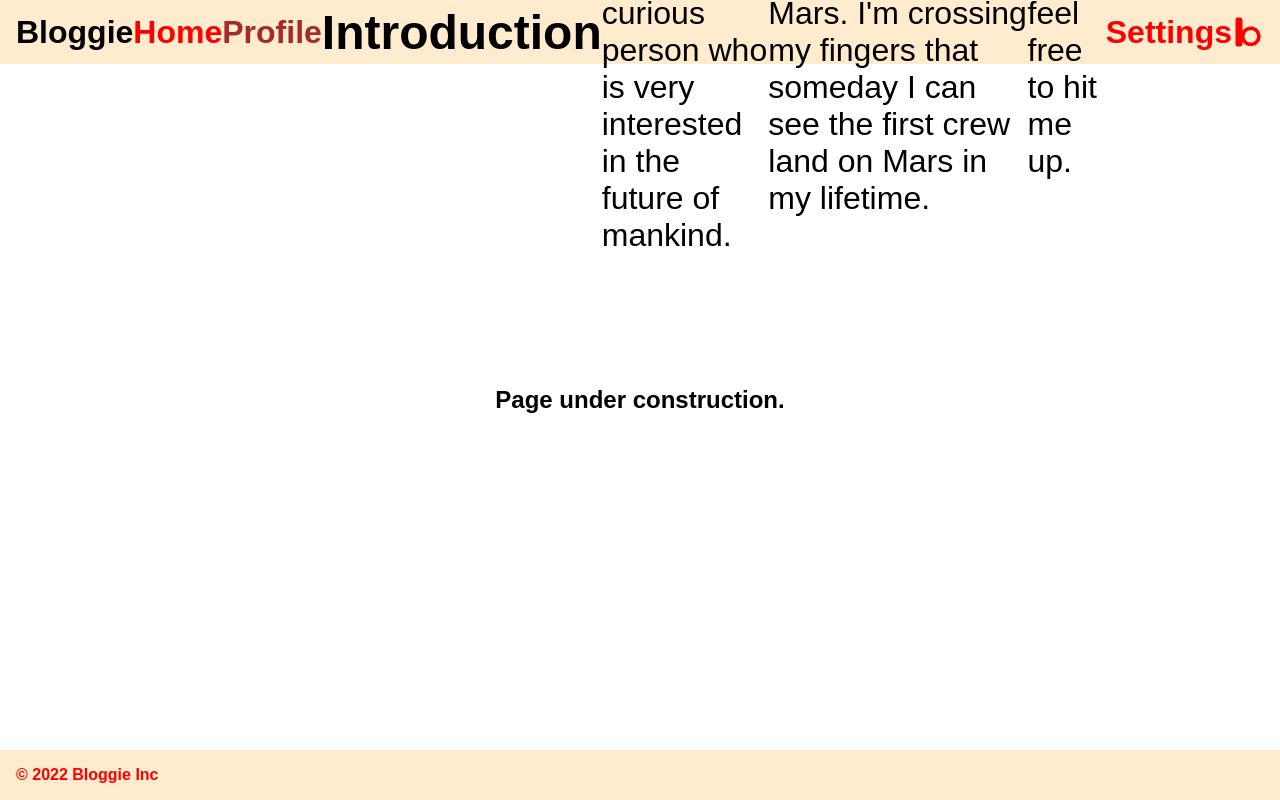
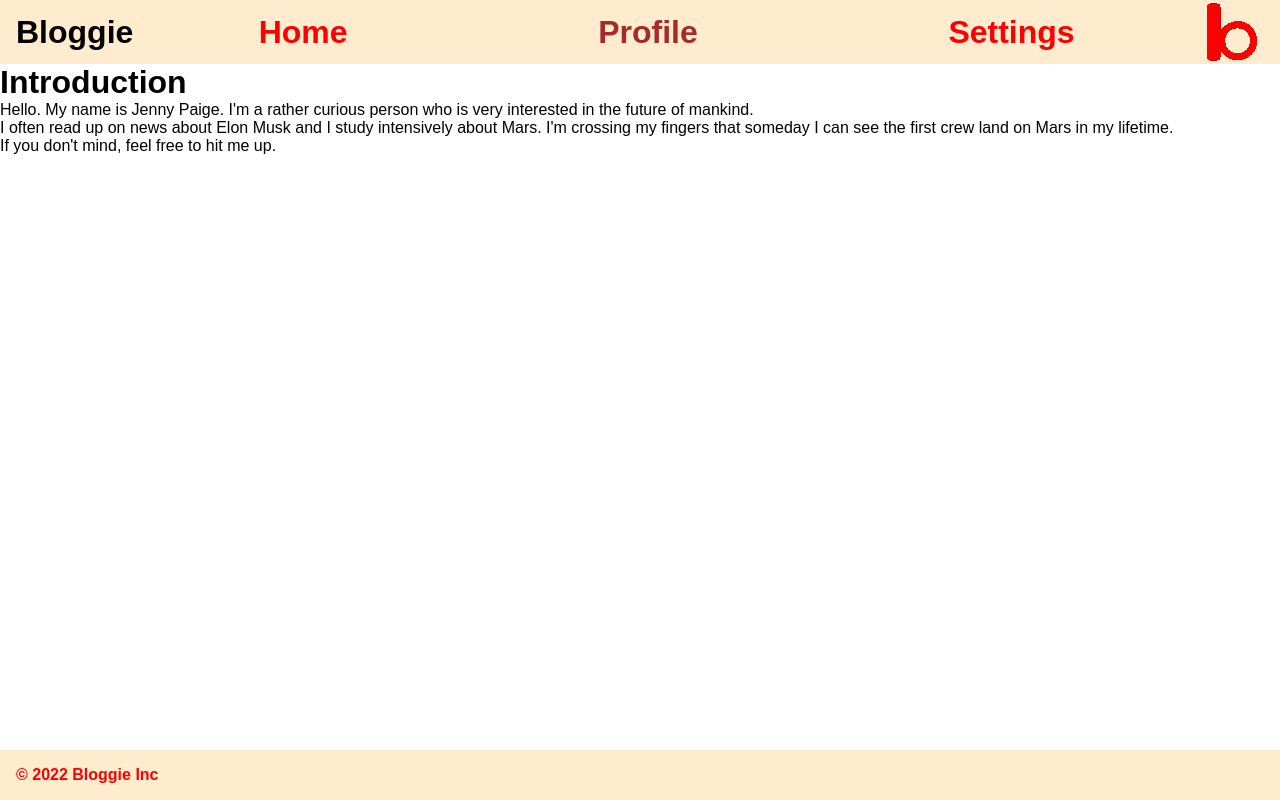
Before and after one commit to kennyneedsmilky/bloggie, a plain HTML site: page profile.html in a window 1280 px wide. Drawn offline with Linux system fonts and the light colour scheme.

Commit message:
Small bug fixes.
Signed-off-by: Kenneth Fullbright <kennyneedsmilky@gmail.com>

```diff
--- a/assets/css/index.css
+++ b/assets/css/index.css
@@ -80,6 +80,10 @@ ol, ul {
     color: #a52a2a;
 }
 
+.top-section {
+    padding-top: 4rem;
+}
+
 .under-construction {
     display:flex;
     align-items: center;
--- a/profile.html
+++ b/profile.html
@@ -7,34 +7,33 @@
         <meta charset="UTF-8">
         <meta http-equiv="X-UA-Compatible" content="IE=edge">
         <meta name="viewport" content="width=device-width, initial-scale=1.0">
-        <link rel="icon" type="image/png" href="/assets/img/logo/bloggie-logo.gif"/>
-        <link rel="stylesheet" href="/assets/css/index.css">
-        <script src="/assets/js/index.js"></script>
+        <link rel="icon" type="image/png" href="assets/img/logo/bloggie-logo.gif"/>
+        <link rel="stylesheet" href="assets/css/index.css">
+        <script src="assets/js/index.js"></script>
         <title>Bloggie</title>
     </head>
 
     <!-- App Markup -->
     <body>
-        <!-- Kenneth Fullbright Will be working on this page -->
+        <!-- DO NOT CODE ANYWHERE IN THE HEADER TAG!!! -->
         <header class="header">
             <h1>Bloggie</h1>
             <nav class="header__nav">
                 <ul class="header__nav-list">
                     <li><a href="index.html">Home</a></li>
                     <li><a class="selected-page" href="#">Profile</a></li>
-                    <h1>Introduction</h1>
-                    <p>Hello. My name is Jenny Paige. I'm a rather curious person who is very interested in the future of mankind.</p>
-                    <p>I often read up on news about Elon Musk and I study intensively about Mars. I'm crossing my fingers that someday I can see the first crew land on Mars in my lifetime.</p>
-                    <p>If you don't mind, feel free to hit me up.</p>
                     <li><a href="settings.html">Settings</a></li>
                 </ul>
+                <img class="logo" src="assets/img/logo/bloggie-logo.gif" alt="bloggie">
             </nav>
-            <img class="logo" src="/assets/img/logo/bloggie-logo.gif" alt="bloggie">
         </header>
+        <!-- DO NOT CODE ANYWHERE IN THE HEADER TAG!!! -->
 
-        <!-- This is temporary -->
-        <div class="under-construction">
-            <h2>Page under construction.</h2>
+        <div class="top-section">
+            <h1>Introduction</h1>
+            <p>Hello. My name is Jenny Paige. I'm a rather curious person who is very interested in the future of mankind.</p>
+            <p>I often read up on news about Elon Musk and I study intensively about Mars. I'm crossing my fingers that someday I can see the first crew land on Mars in my lifetime.</p>
+            <p>If you don't mind, feel free to hit me up.</p>
         </div>
 
         <footer class="footer">
```
